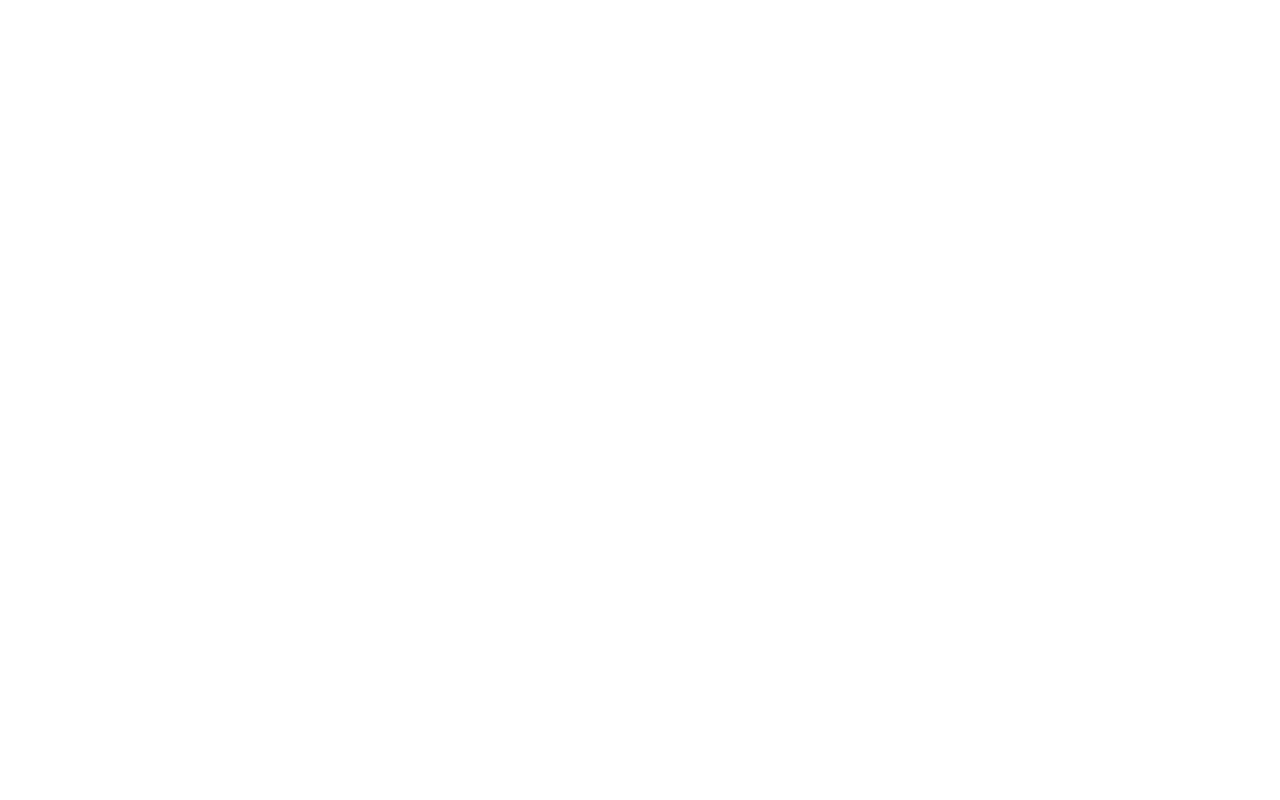
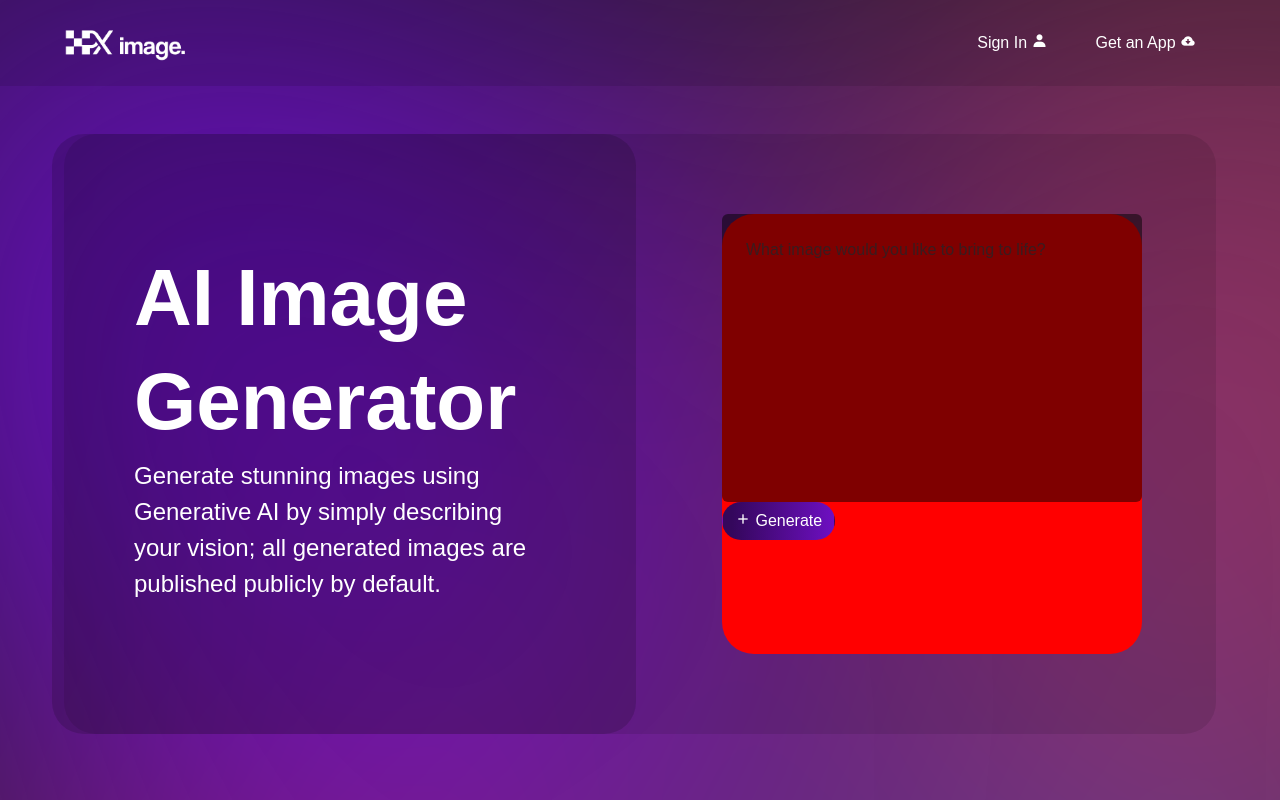
Before and after one commit to arkaadiana/px-image-generator, a plain HTML site: page index.html in a window 1280 px wide. Drawn offline with nearby package versions, Linux system fonts and the light colour scheme; a web font is replaced by a local one.

Commit message:
first section

```diff
--- a/css/style.css
+++ b/css/style.css
@@ -0,0 +1,67 @@
+@import url('https://fonts.cdnfonts.com/css/coolvetica-2');
+
+*{
+    font-family: 'Coolvetica', sans-serif;
+    color: white;
+}
+
+html, body {
+  font-family: 'Coolvetica', sans-serif;
+  background-image: url(../assets/background.svg);
+  background-repeat: no-repeat;
+  background-size: cover;
+  margin: 0;
+  padding: 0;
+
+}
+
+nav {
+    width: 100vw;
+    background-color: rgba(0, 0, 0, 0.1);
+}
+
+.logo {
+    height: auto;
+    width: 70%;
+}
+
+.generator {
+    background-color: rgba(0, 0, 0, 0.1);
+    height: 75vh;
+    width: 90vw;
+}
+
+/* .d-flex{
+    background-color: aqua;
+} */
+
+.main-text{
+    background-color: rgba(0, 0, 0, 0.151);
+    height: 75vh;
+    width: 90%;
+}
+
+.description-box{
+    background-color: red;
+    width: 75%;
+    height: 55vh;
+}
+
+h1.h1 {
+    font-size: 5rem;
+}
+
+.generate-btn {
+    background-image: linear-gradient(to right, #34075C 8%, #6E0FC2 100%);;
+}
+
+textarea.form-control {
+    resize: none;
+    background: rgba(0, 0, 0, 0.5);
+    border: none;
+}
+
+textarea.form-control:focus {
+    background: rgba(0, 0, 0, 0.2);
+    border: none;
+}
--- a/index.html
+++ b/index.html
@@ -4,6 +4,69 @@
 		<meta charset="UTF-8" />
 		<meta name="viewport" content="width=device-width, initial-scale=1.0" />
 		<title>PX-Image</title>
+		<link rel="stylesheet" type="text/css" href="css/style.css" />
+		<link
+			href="https://cdn.jsdelivr.net/npm/bootstrap@5.3.3/dist/css/bootstrap.min.css"
+			rel="stylesheet"
+			integrity="sha384-QWTKZyjpPEjISv5WaRU9OFeRpok6YctnYmDr5pNlyT2bRjXh0JMhjY6hW+ALEwIH"
+			crossorigin="anonymous" />
+		<link href="https://unpkg.com/boxicons@2.1.4/css/boxicons.min.css" rel="stylesheet" />
 	</head>
-	<body></body>
+	<body>
+		<!-- navbar -->
+		<nav class="navbar navbar-expand-lg px-5">
+			<div class="container-fluid justify-content-between">
+				<a class="navbar-brand" href="#">
+					<img src="assets/Logo PXImage.png" alt="img" class="logo" />
+				</a>
+				<button class="navbar-toggler" type="button" data-bs-toggle="collapse" data-bs-target="#navbarNav" aria-controls="navbarNav" aria-expanded="false" aria-label="Toggle navigation">
+					<span class="navbar-toggler-icon"></span>
+				</button>
+				<div class="collapse navbar-collapse" id="navbarNav">
+					<ul class="navbar-nav ms-auto">
+						<li class="nav-item mx-3">
+							<a class="nav-link align-items-center" href="#">
+								<span>Sign In</span>
+								<i class="bx bxs-user"></i>
+							</a>
+						</li>
+						<li class="nav-item mx-3">
+							<a class="nav-link align-items-center" href="#">
+								<span>Get an App</span>
+								<i class="bx bxs-cloud-download"></i>
+							</a>
+						</li>
+					</ul>
+				</div>
+			</div>
+		</nav>
+
+		<main class="d-flex justify-content-center">
+			<div class="generator rounded-5 mt-5">
+				<div class="row rounded-5">
+					<div class="d-flex col justify-content-center align-items-center m-auto main-text rounded-5">
+						<div class="mx-auto w-75">
+							<h1 class="h1 fw-bold">AI Image</h1>
+							<h1 class="h1 fw-bold">Generator</h1>
+							<p class="fs-4">Generate stunning images using Generative AI by simply describing your vision; all generated images are published publicly by default.</p>
+						</div>
+					</div>
+					<div class="d-flex col justify-content-center align-items-center p-3">
+						<div class="description-box rounded-5">
+							<textarea id="description" class="form-control p-4" rows="10" placeholder="What image would you like to bring to life?"></textarea>
+							<button class="generate-btn btn rounded-5">
+								<i class="bx bx-plus"></i>
+								<span>Generate</span>
+							</button>
+						</div>
+					</div>
+				</div>
+			</div>
+		</main>
+
+		<script
+			src="https://cdn.jsdelivr.net/npm/bootstrap@5.3.3/dist/js/bootstrap.bundle.min.js"
+			integrity="sha384-YvpcrYf0tY3lHB60NNkmXc5s9fDVZLESaAA55NDzOxhy9GkcIdslK1eN7N6jIeHz"
+			crossorigin="anonymous"></script>
+	</body>
 </html>
```
Also changed, not shown: assets/background.svg (added).
